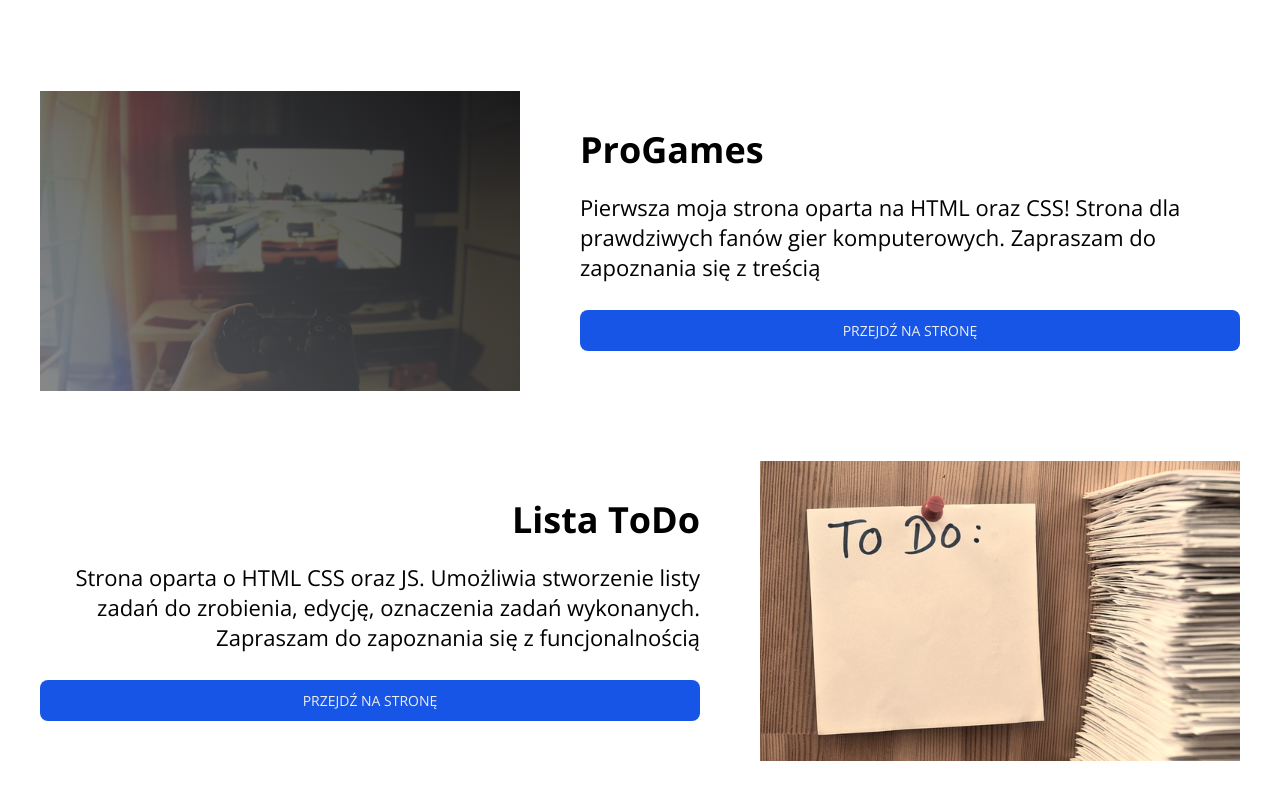
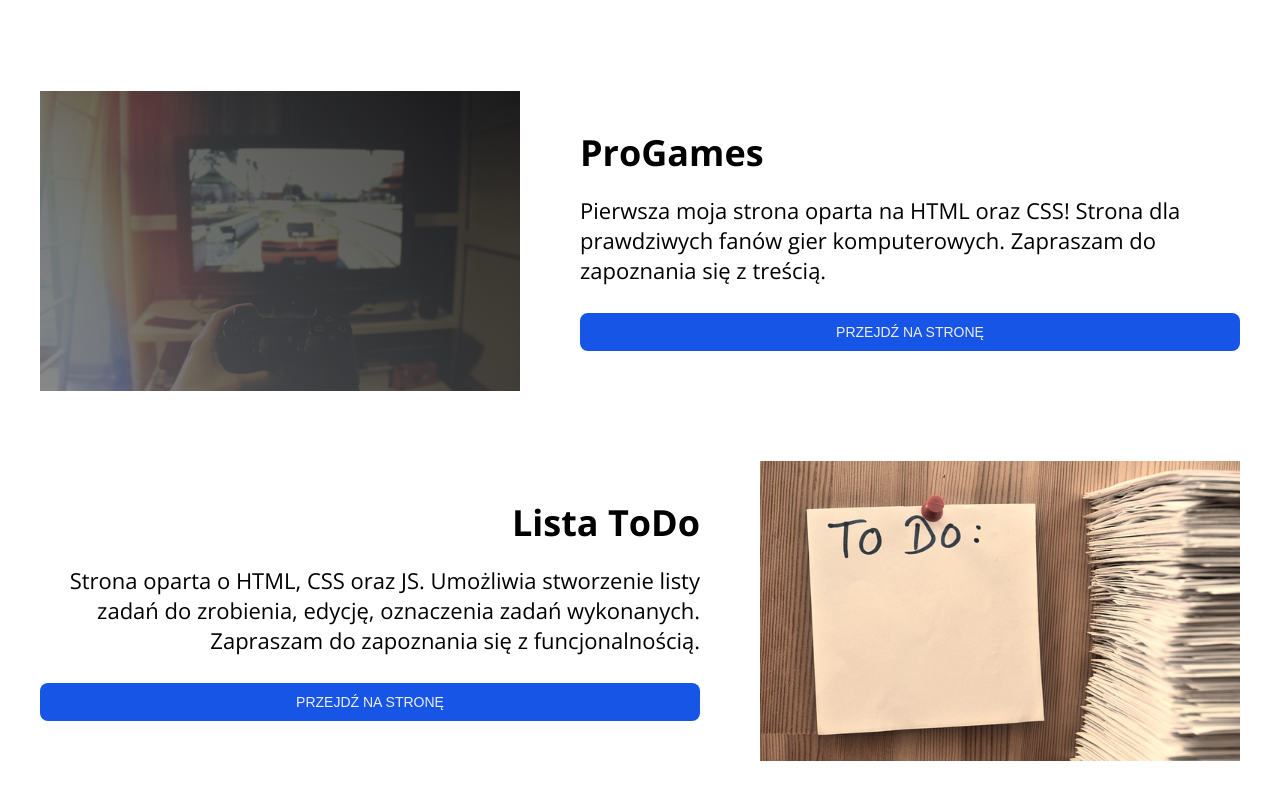
Before and after one commit to KalicinskaAnna/portfolio, a plain HTML site: page index.html in a window 1280 px wide. Shown: the part 650-1450 px from the top of the page. Drawn offline with nearby package versions, Linux system fonts and the light colour scheme.

Commit message:
style improvement

```diff
--- a/index.html
+++ b/index.html
@@ -57,9 +57,10 @@
                     <div class="projects__box-text">
                         <h3 class="projects__title" id="ProGames">ProGames</h3>
                         <p class="projects__text">Pierwsza moja strona oparta na HTML oraz CSS! Strona dla prawdziwych
-                            fanów gier komputerowych. Zapraszam do zapoznania się z treścią</p>
-                        <a href="https://kalicinskaanna.github.io/proGamers/"
-                            class="projects__btn btn-special-animation">Przejdź na stronę</a>
+                            fanów gier komputerowych. Zapraszam do zapoznania się z treścią.</p>
+                        <button class="projects__btn btn-special-animation">
+                            <a href="https://kalicinskaanna.github.io/proGamers/">Przejdź na stronę</a>
+                        </button>
                     </div>
                 </div>
                 <div class="projects__box">
@@ -68,10 +69,12 @@
                     </div>
                     <div class="projects__box-text projects__box-text--right">
                         <h3 class="projects__title" id="ToDo">Lista ToDo</h3>
-                        <p class="projects__text">Strona oparta o HTML CSS oraz JS. Umożliwia stworzenie listy zadań do
+                        <p class="projects__text">Strona oparta o HTML, CSS oraz JS. Umożliwia stworzenie listy zadań do
                             zrobienia, edycję, oznaczenia zadań wykonanych. Zapraszam do zapoznania się z
-                            funcjonalnością</p>
-                        <a href="https://kalicinskaanna.github.io/todoList/" class="projects__btn btn-special-animation">Przejdź na stronę</a>
+                            funcjonalnością.</p>
+                        <button class="projects__btn btn-special-animation">
+                            <a href="https://kalicinskaanna.github.io/todoList/">Przejdź na stronę</a>
+                        </button>
                     </div>
                 </div>
             </div>
--- a/scss/main.scss
+++ b/scss/main.scss
@@ -186,15 +186,19 @@ body {
 	&__btn {
 		margin-top: 2em;
 		padding: 0.8em 1.6em;
+		left: 50%;
+		transform: translateX(-50%);
 		font-size: 1.4rem;
 		background: $main-color;
 		border: none;
 		border-radius: 8px;
 		color: $light-white;
+		a{
 		text-decoration: none;
 		text-transform: uppercase;
 		cursor: pointer;
 		text-align: center;
+		color: $light-white;}
 		&::before {
 			background-color: $secondary-color;
 		}
```
Also changed, not shown: css/main.css, 1 other file.
